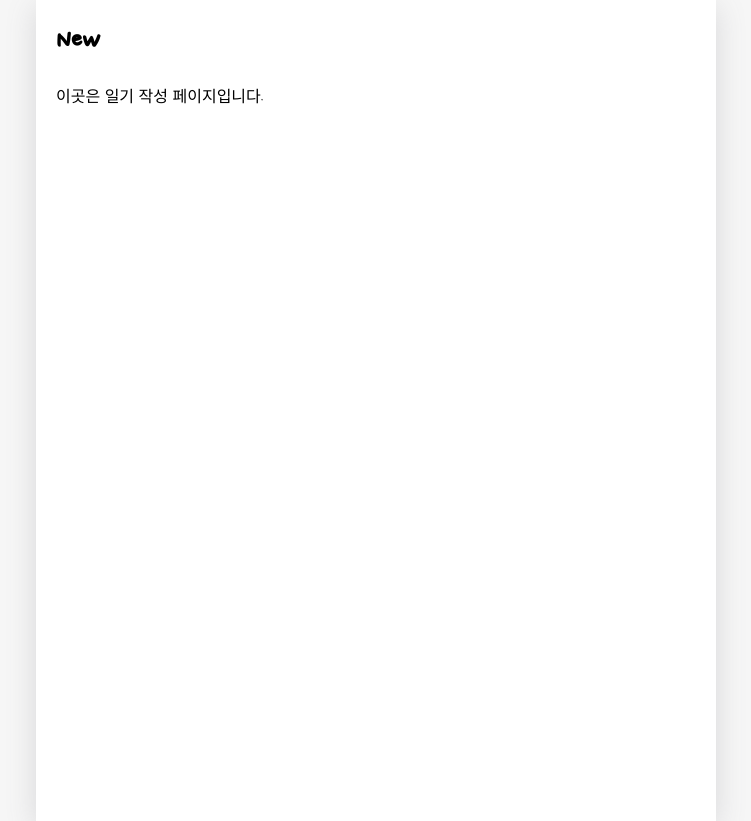
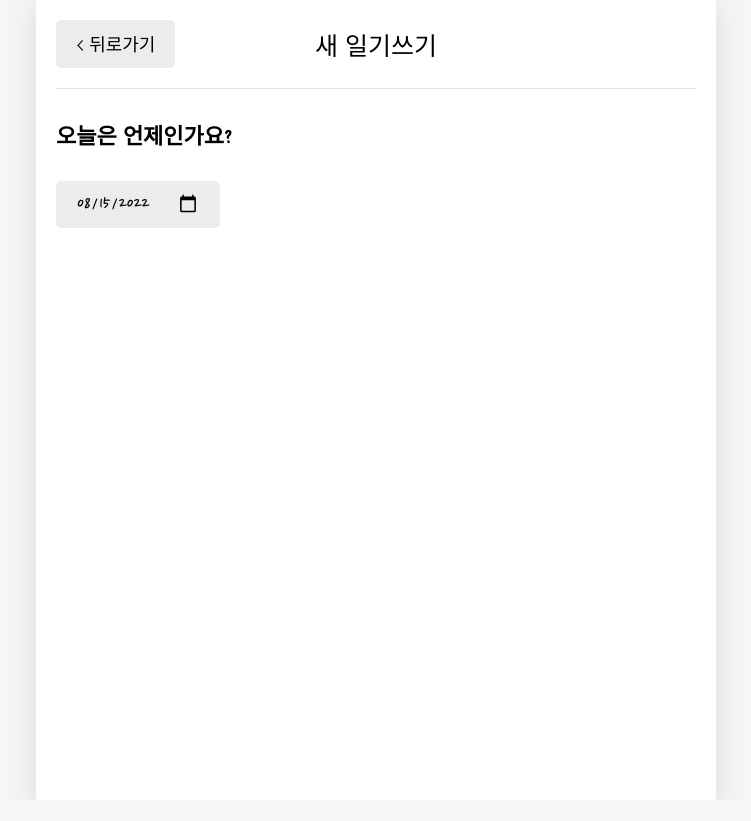
Before and after one commit to Eun-sun-Lee/ReactStudy, a React (Create React App) app in the folder emotiondiary/emotiondiary/: page /new in a window 1280 px wide. Shown: the whole page, without its empty margins (264-1015 px from the left). After the commit the page ends 800 px from the top, so only its background shows below. Built offline with nearby package versions, Linux system fonts and the light colour scheme; a web font is replaced by a local one.

Commit message:
[feat] DiaryEditor.js : complete first section

```diff
--- a/emotiondiary/emotiondiary/src/App.css
+++ b/emotiondiary/emotiondiary/src/App.css
@@ -191,3 +191,31 @@ header_button {
 .DiaryItem .btn_wrapper {
   min-width : 70px;
 }
+
+/* DiaryEditor */
+
+.DiaryEditor{
+}
+
+.DiaryEditor section{
+  margin-bottom : 40px;
+}
+
+.DiaryEditor h4 {
+  font-size: 22px;
+  font-weight : bold;
+}
+
+.DiaryEditor .input_date{
+  border:none;
+  border-radius: 5px;
+  background-color: #ececec;
+  padding-top: 10px;
+  padding-bottom: 10px;
+  padding-left: 20px;
+  padding-right: 20px;
+
+  cursor: pointer;
+  font-family: "Nanum Pen Script";
+  font-size: 20px;
+}
--- /dev/null
+++ b/emotiondiary/emotiondiary/src/components/DiaryEditor.js
@@ -0,0 +1,28 @@
+import { useNavigate } from "react-router";
+import { useState } from "react";
+import MyHeader from './MyHeader';
+import MyButton from './MyButton';
+
+const getStringDate = (date) => { //input-box에 default로 값 전달 위함.
+    return date.toISOString().slice(0,10); //2022-08-16
+};
+
+const DiaryEditor = () =>{
+    const [date,setDate] = useState(getStringDate(new Date())); //input-box에 입력되는 date를 저장할 state
+    const navigate = useNavigate();
+    return (
+        <div className="DiaryEditor">
+            <MyHeader headText={"새 일기쓰기"} leftChild={<MyButton text={"< 뒤로가기"} onClick={()=> navigate(-1)}/>}/>
+            <div>
+                <section>  {/* div랑 하는일 동일 */}
+                    <h4>오늘은 언제인가요?</h4>
+                    <div className="input_box">
+                        <input className= "input_date" value ={date} onChange={(e)=>setDate(e.target.value)} type="date"/>
+                    </div>
+                </section>
+            </div>
+        </div>
+    );
+}
+
+export default DiaryEditor;
--- a/emotiondiary/emotiondiary/src/pages/New.js
+++ b/emotiondiary/emotiondiary/src/pages/New.js
@@ -1,8 +1,9 @@
+import DiaryEditor from "../components/DiaryEditor";
+
 const New = () => {
     return (
         <div>
-            <h1>New</h1>
-            <p>이곳은 일기 작성 페이지입니다.</p>
+            <DiaryEditor/>
         </div>
     );
 };
```
